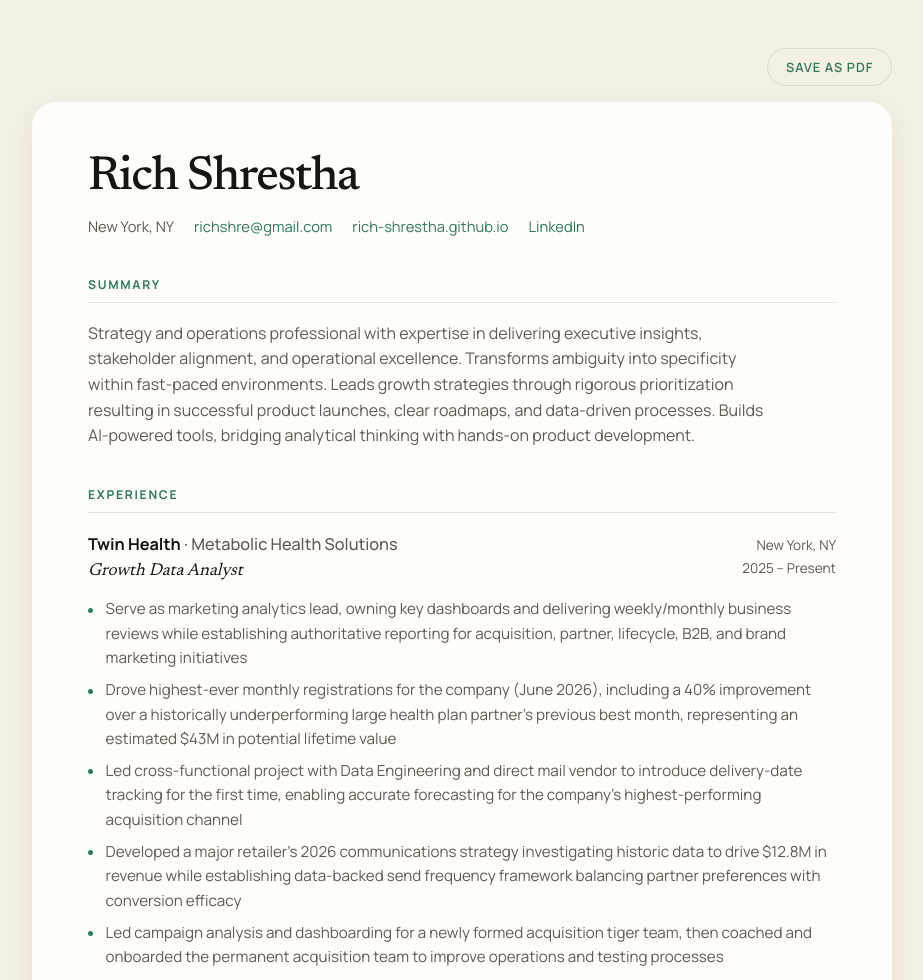
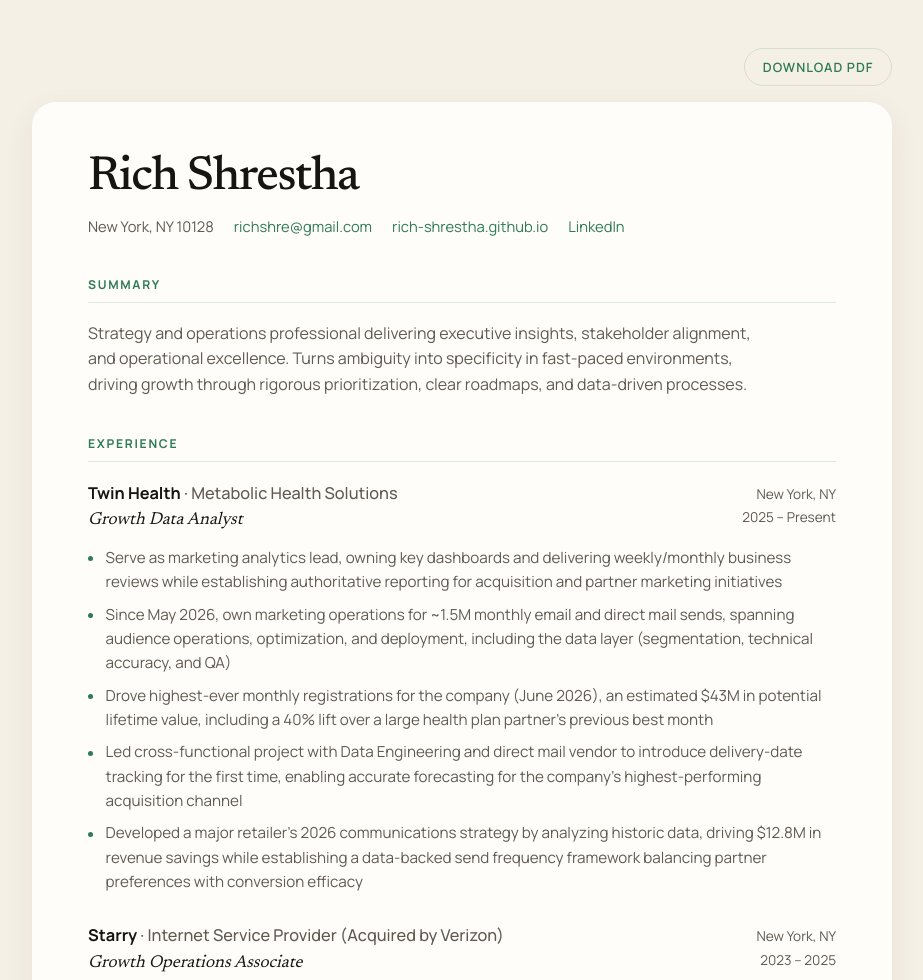
Before and after one commit to rich-shrestha/rich-shrestha.github.io, a plain HTML site: page resume/index.html in a window 1280 px wide. Shown: the top 980 px of the page, without its empty margins (178-1101 px from the left). Drawn offline with Linux system fonts and the light colour scheme.

Commit message:
Add downloadable resume PDF and sync web resume to Nov 2026 version
Co-Authored-By: Claude Opus 5.5 <noreply@anthropic.com>

```diff
--- a/resume/index.html
+++ b/resume/index.html
@@ -4,7 +4,7 @@
     <meta charset="UTF-8" />
     <meta name="viewport" content="width=device-width, initial-scale=1.0" />
     <meta name="robots" content="noindex, nofollow" />
-    <title>Rich Shrestha | Resume</title>
+    <title>Rich Shrestha Resume</title>
     <link rel="preconnect" href="https://fonts.googleapis.com" />
     <link rel="preconnect" href="https://fonts.gstatic.com" crossorigin />
     <link href="https://fonts.googleapis.com/css2?family=Manrope:wght@400;500;600;700&family=Newsreader:opsz,wght@6..72,400;6..72,500&display=swap" rel="stylesheet" />
@@ -38,7 +38,9 @@
         justify-content: flex-end;
       }
 
-      .toolbar button {
+      .toolbar .dl {
+        text-decoration: none;
+        display: inline-block;
         font: 600 0.8rem var(--sans);
         letter-spacing: 0.08em;
         text-transform: uppercase;
@@ -50,7 +52,7 @@
         cursor: pointer;
       }
 
-      .toolbar button:hover { border-color: var(--accent); }
+      .toolbar .dl:hover { border-color: var(--accent); }
 
       .resume {
         max-width: 860px;
@@ -175,14 +177,14 @@
   </head>
   <body>
     <div class="toolbar">
-      <button type="button" onclick="window.print()">Save as PDF</button>
+      <a class="dl" href="Rich_Shrestha_Resume.pdf" download="Rich Shrestha Resume.pdf">Download PDF</a>
     </div>
 
     <main class="resume">
       <header>
         <h1>Rich Shrestha</h1>
         <div class="contact">
-          <span>New York, NY</span>
+          <span>New York, NY 10128</span>
           <a href="mailto:richshre@gmail.com">richshre@gmail.com</a>
           <a href="https://rich-shrestha.github.io">rich-shrestha.github.io</a>
           <a href="https://www.linkedin.com/in/rich-shrestha/" target="_blank" rel="noreferrer">LinkedIn</a>
@@ -191,7 +193,7 @@
 
       <section>
         <h2>Summary</h2>
-        <p class="summary">Strategy and operations professional with expertise in delivering executive insights, stakeholder alignment, and operational excellence. Transforms ambiguity into specificity within fast-paced environments. Leads growth strategies through rigorous prioritization resulting in successful product launches, clear roadmaps, and data-driven processes. Builds AI-powered tools, bridging analytical thinking with hands-on product development.</p>
+        <p class="summary">Strategy and operations professional delivering executive insights, stakeholder alignment, and operational excellence. Turns ambiguity into specificity in fast-paced environments, driving growth through rigorous prioritization, clear roadmaps, and data-driven processes.</p>
       </section>
 
       <section>
@@ -207,11 +209,11 @@
             <div class="dates">2025 – Present</div>
           </div>
           <ul class="bullets">
-            <li>Serve as marketing analytics lead, owning key dashboards and delivering weekly/monthly business reviews while establishing authoritative reporting for acquisition, partner, lifecycle, B2B, and brand marketing initiatives</li>
-            <li>Drove highest-ever monthly registrations for the company (June 2026), including a 40% improvement over a historically underperforming large health plan partner’s previous best month, representing an estimated $43M in potential lifetime value</li>
+            <li>Serve as marketing analytics lead, owning key dashboards and delivering weekly/monthly business reviews while establishing authoritative reporting for acquisition and partner marketing initiatives</li>
+            <li>Since May 2026, own marketing operations for ~1.5M monthly email and direct mail sends, spanning audience operations, optimization, and deployment, including the data layer (segmentation, technical accuracy, and QA)</li>
+            <li>Drove highest-ever monthly registrations for the company (June 2026), an estimated $43M in potential lifetime value, including a 40% lift over a large health plan partner’s previous best month</li>
             <li>Led cross-functional project with Data Engineering and direct mail vendor to introduce delivery-date tracking for the first time, enabling accurate forecasting for the company’s highest-performing acquisition channel</li>
-            <li>Developed a major retailer’s 2026 communications strategy investigating historic data to drive $12.8M in revenue while establishing data-backed send frequency framework balancing partner preferences with conversion efficacy</li>
-            <li>Led campaign analysis and dashboarding for a newly formed acquisition tiger team, then coached and onboarded the permanent acquisition team to improve operations and testing processes</li>
+            <li>Developed a major retailer’s 2026 communications strategy by analyzing historic data, driving $12.8M in revenue savings while establishing a data-backed send frequency framework balancing partner preferences with conversion efficacy</li>
           </ul>
         </div>
 
@@ -243,7 +245,7 @@
             <div class="dates">2022 – 2023</div>
           </div>
           <ul class="bullets">
-            <li>Steered sell-side analysis of Cardinal Logistics (acquired by Ryder) exhibiting their repeatable customer onboarding process and configurable technology stack, while advising the strategic direction of executive-level technology decisions</li>
+            <li>Steered sell-side analysis of Cardinal Logistics (acquired by Ryder), showcasing its repeatable customer onboarding process and configurable tech stack while advising on executive technology decisions</li>
             <li>Assessed product development and management methodology of $300M revenue health literacy PortCo to depict a client’s unique microsite architecture strategy, employee empowerment, and technology expenditure approach</li>
             <li>Delivered 8 tech diligences within financial services (Kestra Holdings, Oak Hill Capital; World Insurance Associates, Goldman Sachs Asset Management), healthcare, entertainment (ASM Global, Legends), and transportation logistics</li>
           </ul>
@@ -252,7 +254,7 @@
 
       <section>
         <h2>Skills</h2>
-        <p class="skills"><strong>Technical:</strong> SQL, AI Prompt Engineering, BI Tools (Tableau, Looker, LightDash), CRMs (Salesforce, HubSpot), Digital Analytics (GA4, Mixpanel), Paid/Organic Social (Meta, Google, LinkedIn)</p>
+        <p class="skills"><strong>Technical:</strong> SQL, AI Prompt Engineering, BI Tools (Tableau, Looker, LightDash), CRMs (Salesforce, HubSpot), Digital Analytics (GA4, Mixpanel), Paid/Organic Social (Meta, Google, LinkedIn), Sales Engagement (Apollo, Outreach)</p>
       </section>
 
       <section>
```
Also changed, not shown: 1 other file.
